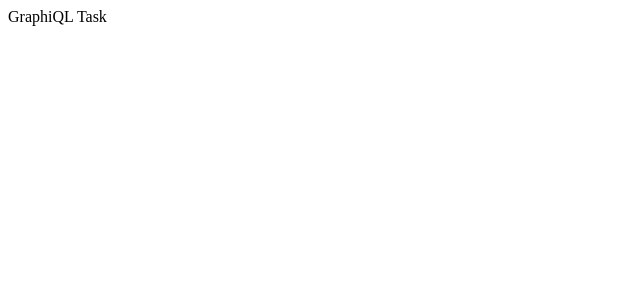
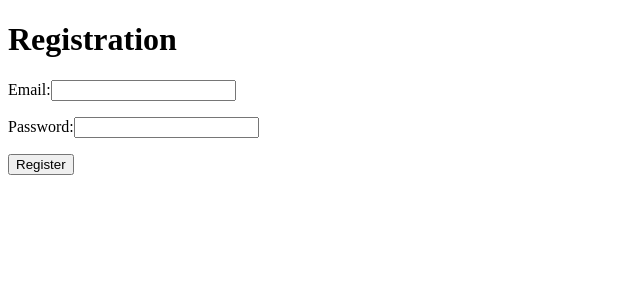
Before and after one commit to damaloonazhret/rss-graphiql, a React (Vite) app: page /registration in a window 1280 px wide. Shown: the top 300 px of the page, without its empty margins (0-640 px from the left). Built offline with nearby package versions, Linux system fonts and the light colour scheme; no server answers.

Commit message:
feat: add registration form component and validation

```diff
--- a/package.json
+++ b/package.json
@@ -14,9 +14,12 @@
     "test": "vitest run --coverage --reporter verbose"
   },
   "dependencies": {
+    "@hookform/resolvers": "^3.3.2",
     "firebase": "^10.7.1",
     "react": "^18.2.0",
-    "react-dom": "^18.2.0"
+    "react-dom": "^18.2.0",
+    "react-hook-form": "^7.48.2",
+    "yup": "^1.3.2"
   },
   "devDependencies": {
     "@testing-library/jest-dom": "^6.1.4",
--- a/src/components/app/App.tsx
+++ b/src/components/app/App.tsx
@@ -1,7 +1,12 @@
 import './App.css';
+import RegistrationForm from '../registrationForm/RegistrationForm';
 
 const App = () => {
-  return <div>GraphiQL Task</div>;
+  return (
+    <div>
+      <RegistrationForm />
+    </div>
+  );
 };
 
 export default App;
--- /dev/null
+++ b/src/components/registrationForm/RegistrationForm.tsx
@@ -0,0 +1,47 @@
+import { useForm } from 'react-hook-form';
+import { yupResolver } from '@hookform/resolvers/yup';
+import { registerUser } from '../../services/firebase';
+import schema from '../../services/validation';
+import styles from './registration-form.module.css';
+
+const RegistrationForm = () => {
+  const {
+    register,
+    handleSubmit,
+    formState: { errors },
+  } = useForm({
+    resolver: yupResolver(schema),
+    mode: 'onChange',
+  });
+
+  const handleFormSubmit = async (data: { email: string; password: string }) => {
+    try {
+      registerUser(data.email, data.password);
+    } catch (e) {
+      console.error(e);
+    }
+  };
+
+  return (
+    <form onSubmit={handleSubmit(handleFormSubmit)} noValidate>
+      <h1>Registration</h1>
+      <label>
+        Email:
+        <input type="text" {...register('email')} />
+      </label>
+      <div className={styles['field-error']}>
+        <p>{errors.email?.message}</p>
+      </div>
+      <label>
+        Password:
+        <input type="password" {...register('password')} />
+      </label>
+      <div className={styles['field-error']}>
+        <p>{errors.password?.message}</p>
+      </div>
+
+      <button type="submit">Register</button>
+    </form>
+  );
+};
+export default RegistrationForm;
--- /dev/null
+++ b/src/components/registrationForm/registration-form.module.css
@@ -0,0 +1,3 @@
+.field-error {
+  color: red;
+}
--- /dev/null
+++ b/src/services/validation.ts
@@ -0,0 +1,19 @@
+import * as yup from 'yup';
+
+const schema = yup.object().shape({
+  email: yup
+    .string()
+    .matches(/^[\w-.]+@([\w-]+\.)+[\w-]{2,4}$/g, {
+      message: 'Invalid email address, please enter a valid email address',
+    })
+    .required('Email is required'),
+  password: yup
+    .string()
+    .matches(/^(?=.*\d)(?=.*[A-Z])(?=.*[a-z])(?=.*[\W_]).{8,}$/, {
+      message:
+        'Password must have at least 8 characters, contain 1 uppercase letter, 1 lowercase letter, 1 number and 1 special character',
+    })
+    .required('Password is required'),
+});
+
+export default schema;
```
Also changed, not shown: 2 other files (tests, documents, lock files or other folders).
